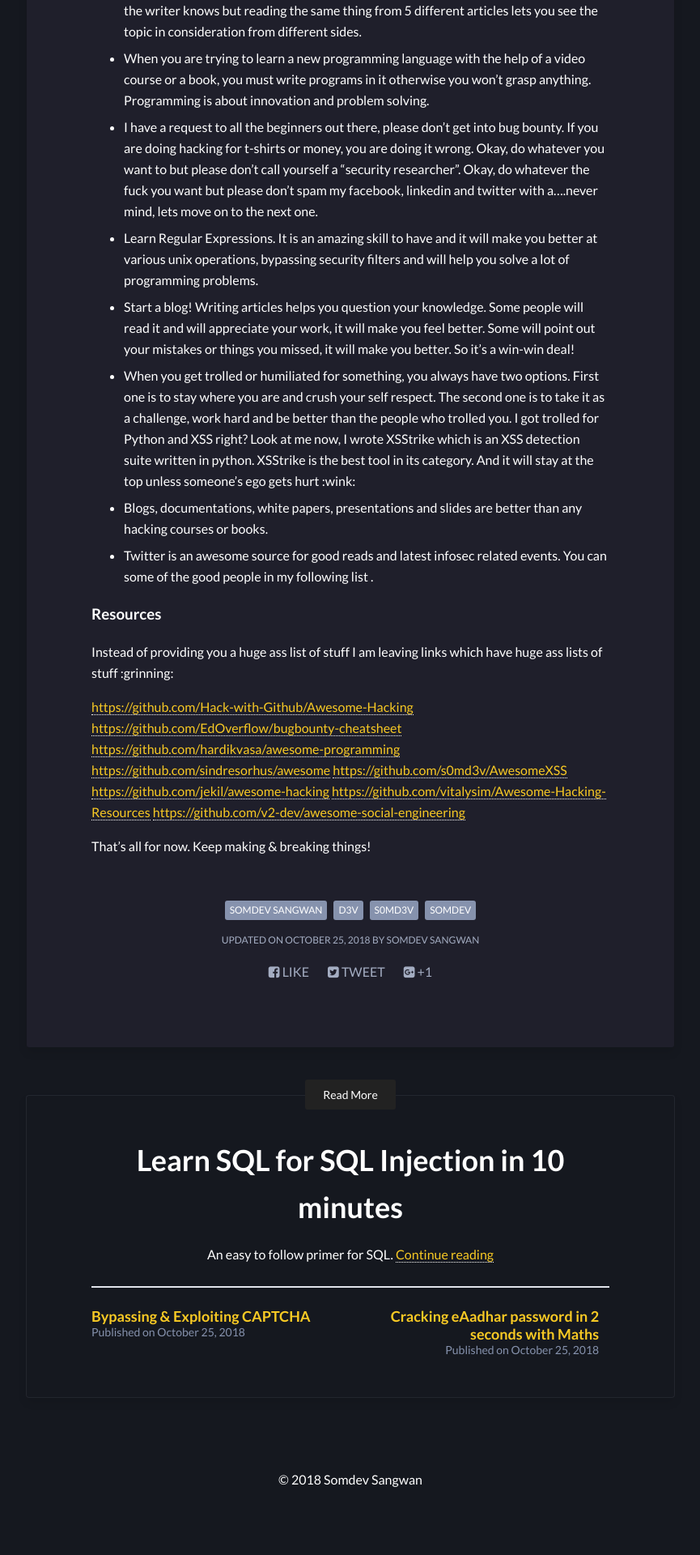
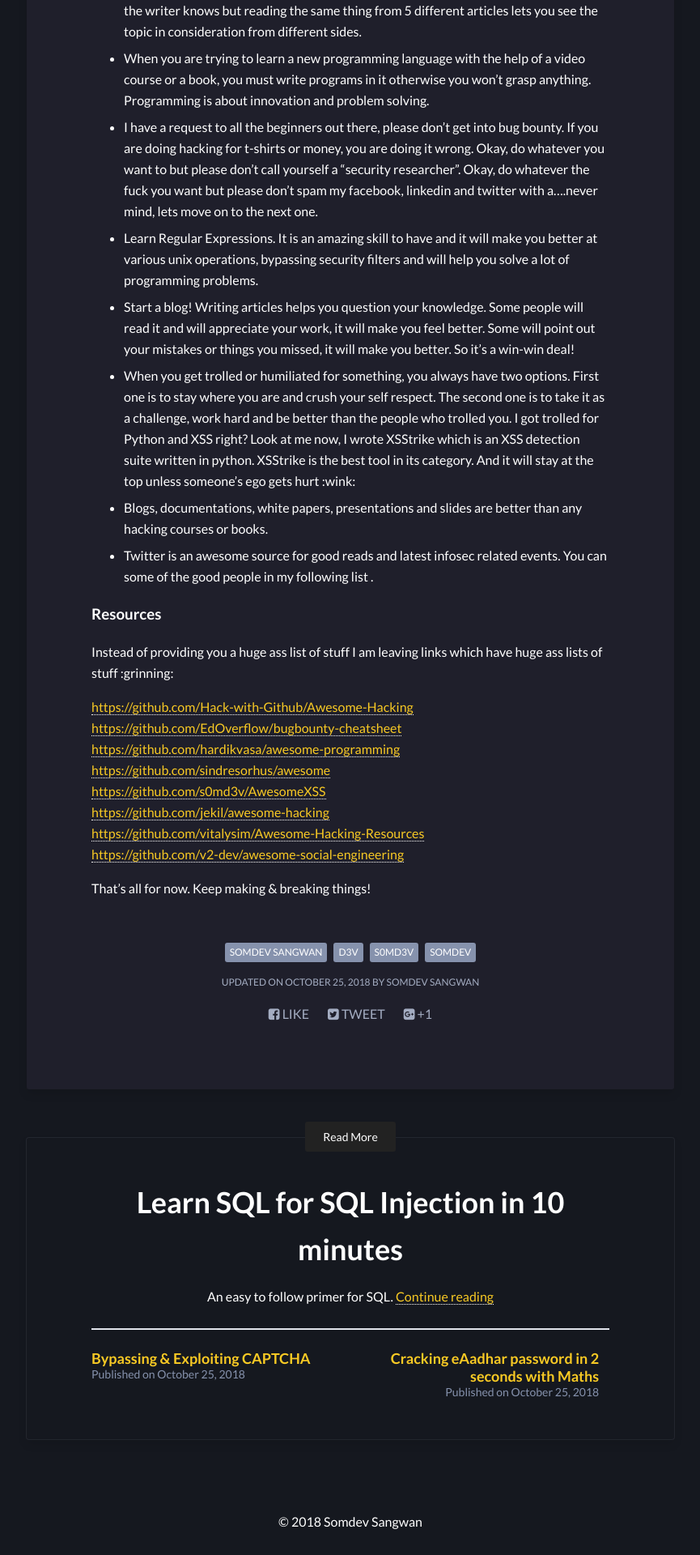
Before and after one commit to jermainlaforce/s0md3v.github.io, a Jekyll site: the page built from _posts/2018-10-25-how-i-became-a-hacker-and-more.md, in a window 1280 px wide. Shown: the part 3618-5538 px from the top of the page at 81% size, without its empty margins (207-1072 px from the left). Built offline with Jekyll 4.4.1, drawn with Linux system fonts in a browser that asks for light colours; nearby versions of some CDN libraries; before the commit the page ends 5486 px from its top, so only the background shows below that.

```diff
--- a/_posts/2018-10-25-how-i-became-a-hacker-and-more.md
+++ b/_posts/2018-10-25-how-i-became-a-hacker-and-more.md
@@ -100,13 +100,13 @@ Here are some pro *coughs* noob tips from my side:
 ### Resources
 Instead of providing you a huge ass list of stuff I am leaving links which have huge ass lists of stuff :grinning:
 
-[https://github.com/Hack-with-Github/Awesome-Hacking](https://github.com/Hack-with-Github/Awesome-Hacking)
-[https://github.com/EdOverflow/bugbounty-cheatsheet](https://github.com/Hack-with-Github/Awesome-Hacking)
-[https://github.com/hardikvasa/awesome-programming](https://github.com/Hack-with-Github/Awesome-Hacking)
-[https://github.com/sindresorhus/awesome](https://github.com/Hack-with-Github/Awesome-Hacking)
-[https://github.com/s0md3v/AwesomeXSS](https://github.com/Hack-with-Github/Awesome-Hacking)
-[https://github.com/jekil/awesome-hacking](https://github.com/Hack-with-Github/Awesome-Hacking)
-[https://github.com/vitalysim/Awesome-Hacking-Resources](https://github.com/Hack-with-Github/Awesome-Hacking)
+[https://github.com/Hack-with-Github/Awesome-Hacking](https://github.com/Hack-with-Github/Awesome-Hacking)<br>
+[https://github.com/EdOverflow/bugbounty-cheatsheet](https://github.com/Hack-with-Github/Awesome-Hacking)<br>
+[https://github.com/hardikvasa/awesome-programming](https://github.com/Hack-with-Github/Awesome-Hacking)<br>
+[https://github.com/sindresorhus/awesome](https://github.com/Hack-with-Github/Awesome-Hacking)<br>
+[https://github.com/s0md3v/AwesomeXSS](https://github.com/Hack-with-Github/Awesome-Hacking)<br>
+[https://github.com/jekil/awesome-hacking](https://github.com/Hack-with-Github/Awesome-Hacking)<br>
+[https://github.com/vitalysim/Awesome-Hacking-Resources](https://github.com/Hack-with-Github/Awesome-Hacking)<br>
 [https://github.com/v2-dev/awesome-social-engineering](https://github.com/v2-dev/awesome-social-engineering)
 
 That’s all for now.
```
